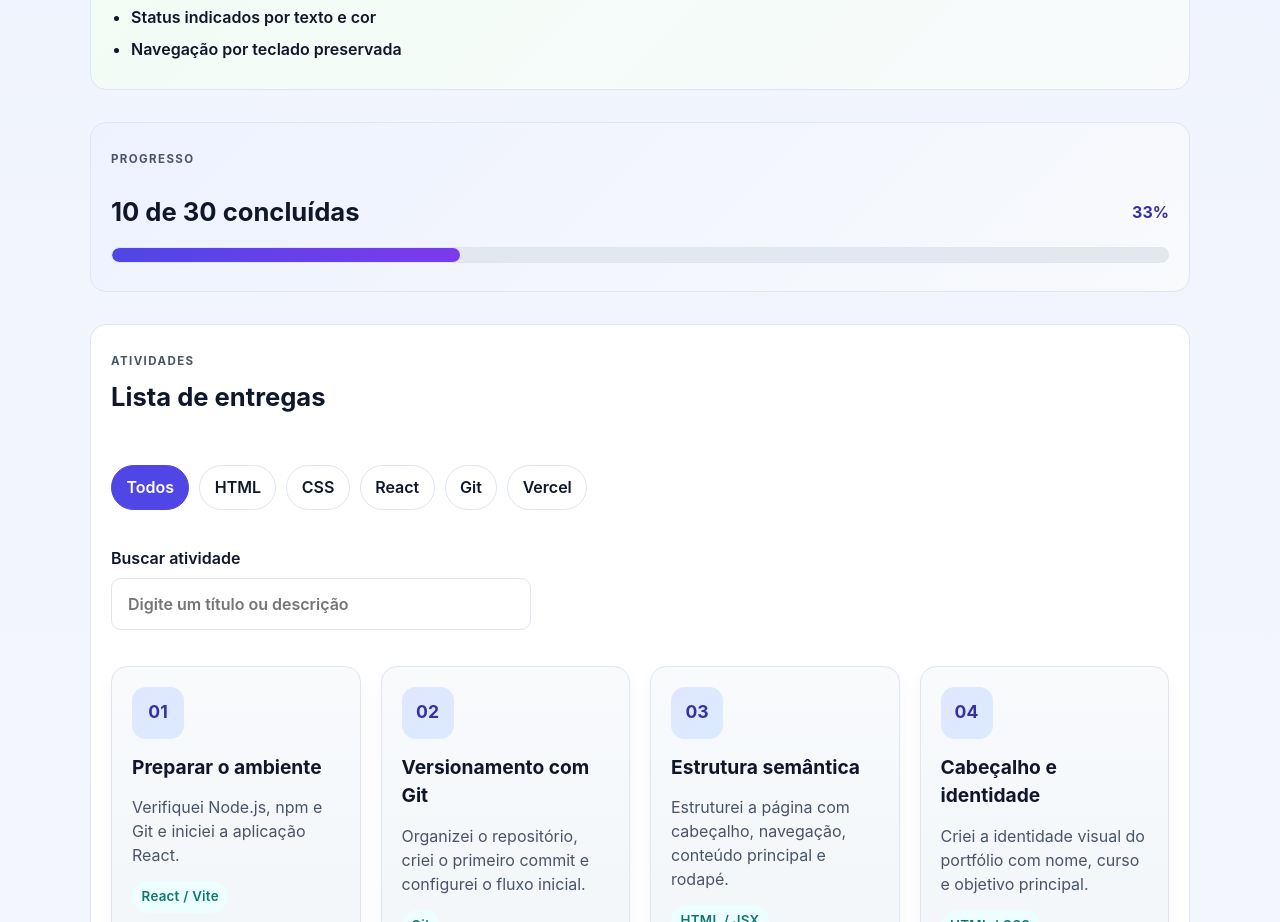
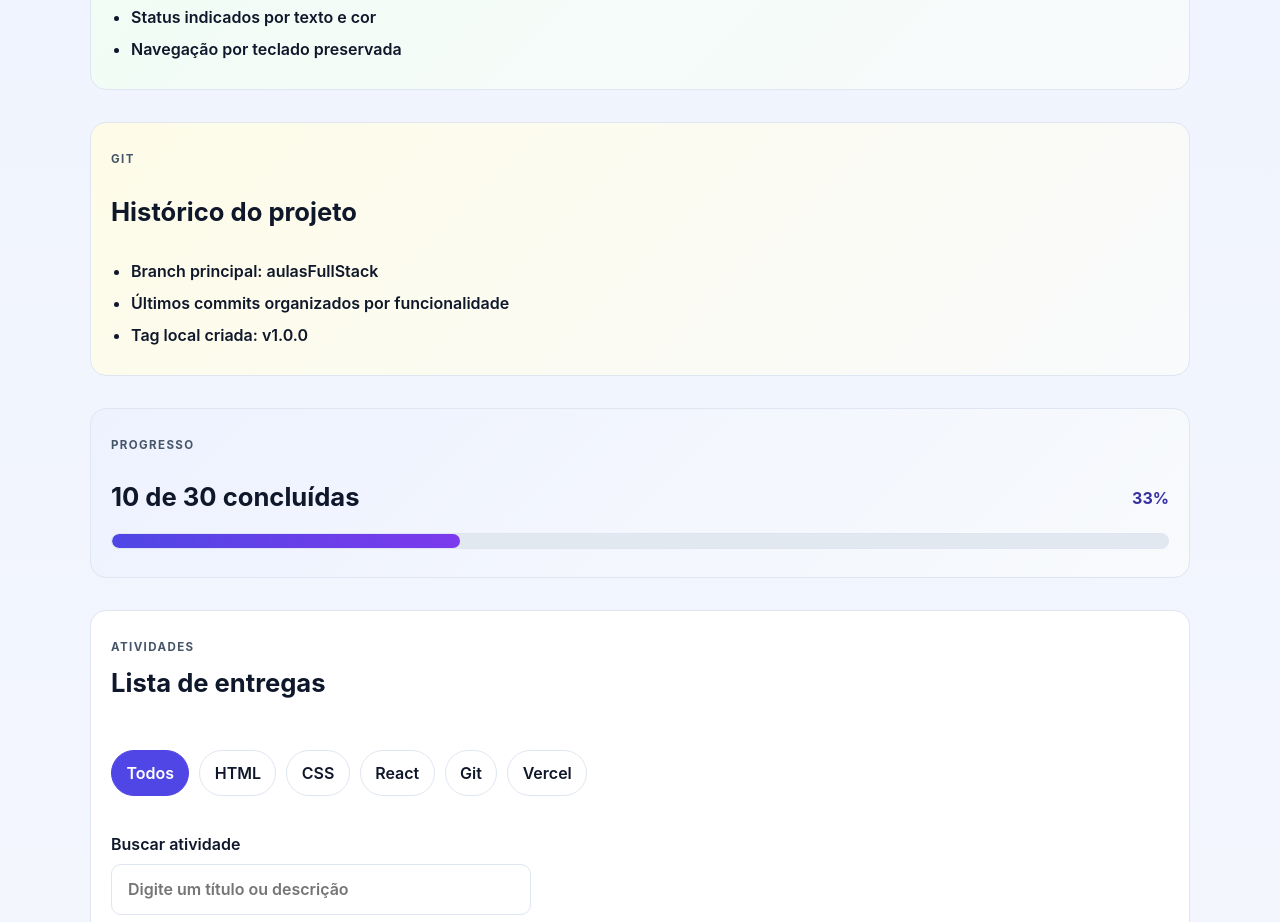
Before and after one commit to juliana008/anotacoes, a React (Vite) app in the folder Desenvolvimento_Full_Stack/Aulas/React/pratica_revisao/: page / in a window 1280 px wide. Shown: the part 1200-2122 px from the top of the page. Built offline with nearby package versions, Linux system fonts and the light colour scheme.

Commit message:
preparar versao 1.0.0

```diff
--- a/Desenvolvimento_Full_Stack/Aulas/React/pratica_revisao/src/App.css
+++ b/Desenvolvimento_Full_Stack/Aulas/React/pratica_revisao/src/App.css
@@ -190,6 +190,19 @@
 }
 
 .acessibilidade__lista {
+  margin: 0;
+  padding-left: 20px;
+  display: grid;
+  gap: 8px;
+  color: var(--cor-texto);
+  font-weight: 600;
+}
+
+.git-historico {
+  background: linear-gradient(135deg, #fefce8, #f8fafc);
+}
+
+.git-historico__lista {
   margin: 0;
   padding-left: 20px;
   display: grid;
--- a/Desenvolvimento_Full_Stack/Aulas/React/pratica_revisao/src/App.jsx
+++ b/Desenvolvimento_Full_Stack/Aulas/React/pratica_revisao/src/App.jsx
@@ -13,6 +13,12 @@ const checklistAcessibilidade = [
   'Contraste suficiente em textos e botões',
   'Status indicados por texto e cor',
   'Navegação por teclado preservada',
+]
+
+const historicoGit = [
+  'Branch principal: aulasFullStack',
+  'Últimos commits organizados por funcionalidade',
+  'Tag local criada: v1.0.0',
 ]
 
 const filtros = ['Todos', 'HTML', 'CSS', 'React', 'Git', 'Vercel']
@@ -115,6 +121,16 @@ function App() {
           <h2>Revisão final de uso</h2>
           <ul className="acessibilidade__lista">
             {checklistAcessibilidade.map((item) => (
+              <li key={item}>{item}</li>
+            ))}
+          </ul>
+        </section>
+
+        <section className="bloco git-historico">
+          <p className="eyebrow">Git</p>
+          <h2>Histórico do projeto</h2>
+          <ul className="git-historico__lista">
+            {historicoGit.map((item) => (
               <li key={item}>{item}</li>
             ))}
           </ul>
```
